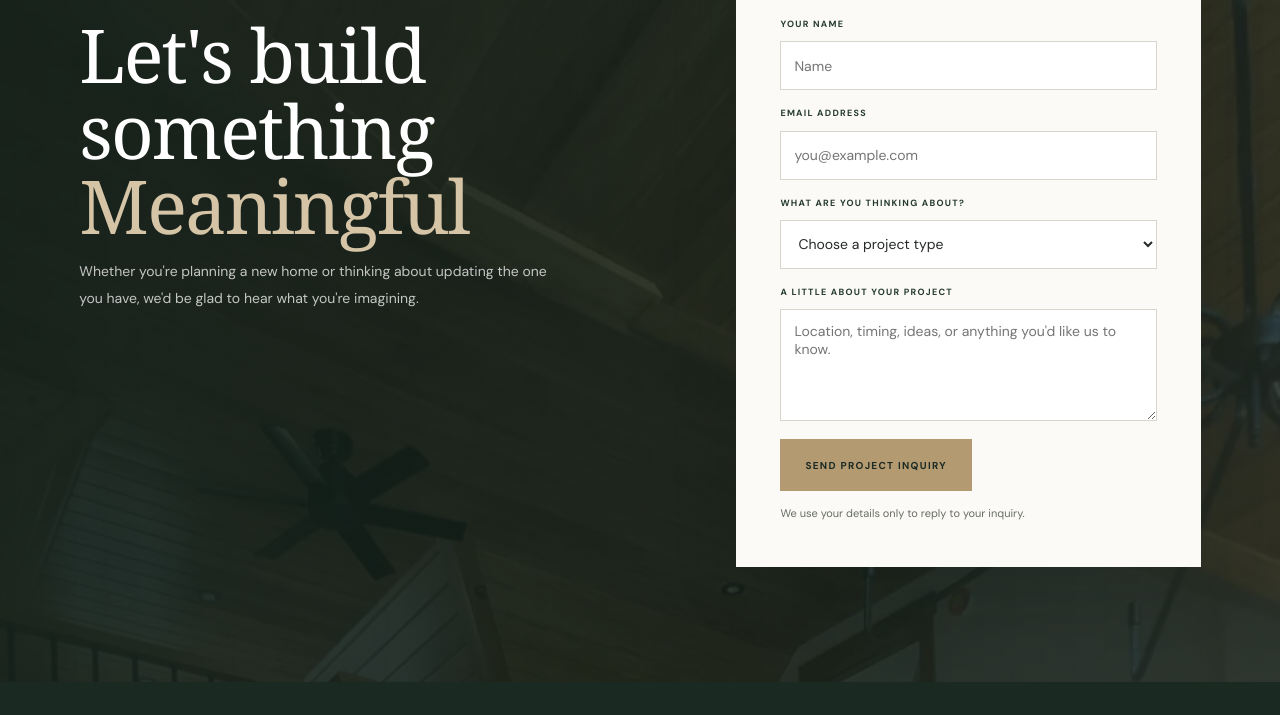
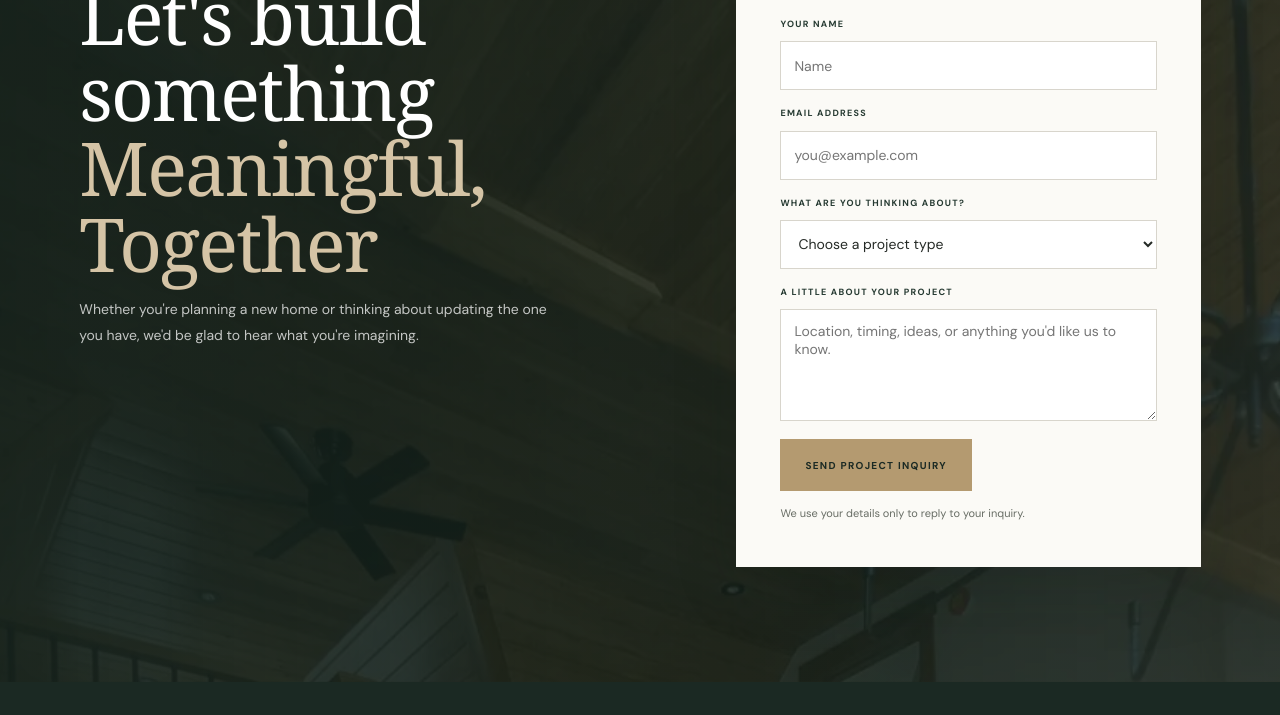
Before and after one commit to moonlitnghts/refine, a plain HTML site: page index.html in a window 1280 px wide. Shown: the part 5722-6437 px from the top of the page. Drawn offline with Linux system fonts and the light colour scheme; a web font is replaced by a local one.

Commit message:
Update index.html

```diff
--- a/index.html
+++ b/index.html
@@ -69,7 +69,7 @@
 <div class="step"><div class="step-number">04</div><div><h3 class="welcome">Welcome Home</h3><p>We review the finished work with you and make sure the details have been considered.</p></div></div>
 </div></section>
 
-<section class="contact-banner" id="contact"><div class="fade-in"><p class="eyebrow">Your home, your next chapter</p><h2>Let's build something <em>Meaningful</em></h2><p>Whether you're planning a new home or thinking about updating the one you have, we'd be glad to hear what you're imagining.</p></div><div class="contact-card fade-in"><p class="eyebrow">Start a conversation</p><h3>A good project starts with a hello</h3><p>Tell us a little about your project and we'll be in touch to talk through next steps.</p><p class="contact-direct">Prefer to call? <a href="tel:+12075837516">(207) 583-7516</a></p><form class="contact-form" id="contactForm" action="https://script.google.com/macros/s/AKfycbyC0fUV-2K-Il0wb2_U5b16hAuNfKtde-OQnKe1qU6zd9TvXiTtztR8NaVEfDDfkCXe/exec" method="POST" data-email="brandon@lmaccustoms.com">
+<section class="contact-banner" id="contact"><div class="fade-in"><p class="eyebrow">Your home, your next chapter</p><h2>Let's build something <em>Meaningful, Together </em></h2><p>Whether you're planning a new home or thinking about updating the one you have, we'd be glad to hear what you're imagining.</p></div><div class="contact-card fade-in"><p class="eyebrow">Start a conversation</p><h3>A good project starts with a hello</h3><p>Tell us a little about your project and we'll be in touch to talk through next steps.</p><p class="contact-direct">Prefer to call? <a href="tel:+12075837516">(207) 583-7516</a></p><form class="contact-form" id="contactForm" action="https://script.google.com/macros/s/AKfycbyC0fUV-2K-Il0wb2_U5b16hAuNfKtde-OQnKe1qU6zd9TvXiTtztR8NaVEfDDfkCXe/exec" method="POST" data-email="brandon@lmaccustoms.com">
 <input type="hidden" name="_subject" value="New website inquiry">
 <input class="hp" type="text" name="_gotcha" tabindex="-1" autocomplete="off" aria-hidden="true">
 <label for="contactName">Your name</label>
```
